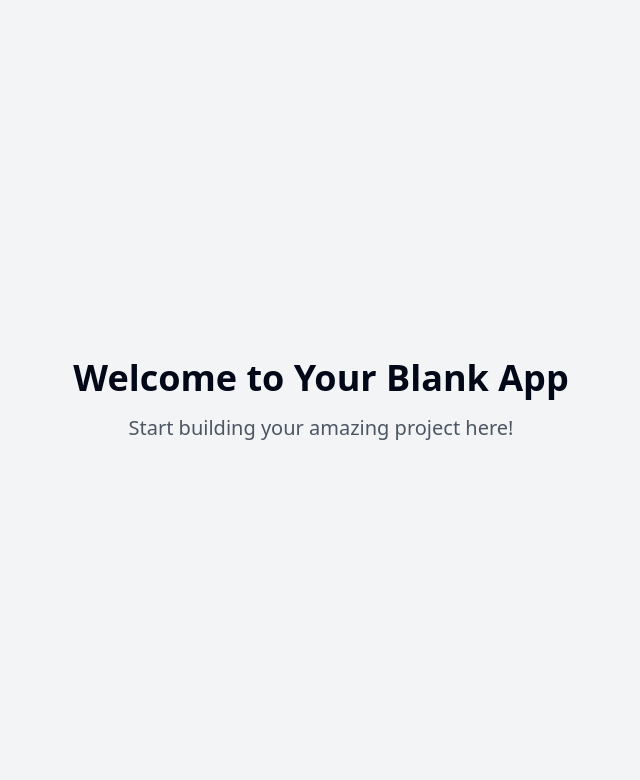
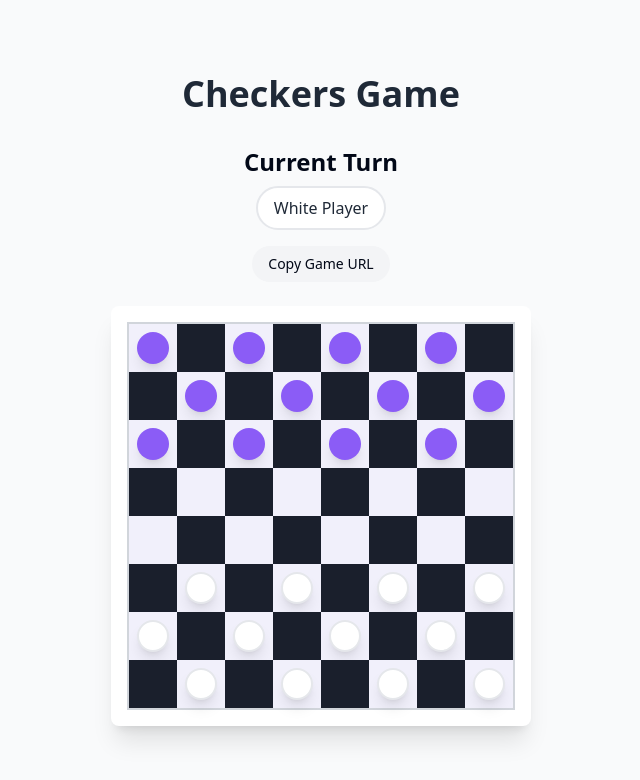
Before and after one commit to matheusmcsbr/checkerboard-wanderlust-connect, a React (Vite) app: page / in a window 1280 px wide. Shown: the top 780 px of the page, without its empty margins (319-959 px from the left). Built offline with nearby package versions, Linux system fonts and the light colour scheme.

Commit message:
Add checkers game
Implement a checkers game with multiplayer functionality using URL sharing.

```diff
--- a/src/App.tsx
+++ b/src/App.tsx
@@ -1,9 +1,10 @@
+
 import { Toaster } from "@/components/ui/toaster";
 import { Toaster as Sonner } from "@/components/ui/sonner";
 import { TooltipProvider } from "@/components/ui/tooltip";
 import { QueryClient, QueryClientProvider } from "@tanstack/react-query";
 import { BrowserRouter, Routes, Route } from "react-router-dom";
-import Index from "./pages/Index";
+import Game from "./pages/Game";
 import NotFound from "./pages/NotFound";
 
 const queryClient = new QueryClient();
@@ -15,8 +16,7 @@ const App = () => (
       <Sonner />
       <BrowserRouter>
         <Routes>
-          <Route path="/" element={<Index />} />
-          {/* ADD ALL CUSTOM ROUTES ABOVE THE CATCH-ALL "*" ROUTE */}
+          <Route path="/" element={<Game />} />
           <Route path="*" element={<NotFound />} />
         </Routes>
       </BrowserRouter>
--- /dev/null
+++ b/src/components/CheckerBoard.tsx
@@ -0,0 +1,67 @@
+
+import React from 'react';
+import { Square } from 'lucide-react';
+import { useNavigate, useLocation } from 'react-router-dom';
+
+interface CheckerBoardProps {
+  gameState: string;
+  onMove: (from: number, to: number) => void;
+  currentPlayer: 'white' | 'purple';
+}
+
+const CheckerBoard: React.FC<CheckerBoardProps> = ({ gameState, onMove, currentPlayer }) => {
+  const [selectedPiece, setSelectedPiece] = React.useState<number | null>(null);
+
+  const renderSquare = (position: number) => {
+    const row = Math.floor(position / 8);
+    const col = position % 8;
+    const isDark = (row + col) % 2 === 1;
+    const piece = gameState[position];
+
+    const isValidMove = selectedPiece !== null &&
+      ((currentPlayer === 'white' && gameState[selectedPiece] === 'w') ||
+       (currentPlayer === 'purple' && gameState[selectedPiece] === 'p'));
+
+    const handleClick = () => {
+      if (selectedPiece === null && piece !== '.') {
+        if ((currentPlayer === 'white' && piece === 'w') ||
+            (currentPlayer === 'purple' && piece === 'p')) {
+          setSelectedPiece(position);
+        }
+      } else if (selectedPiece !== null) {
+        if (position !== selectedPiece) {
+          onMove(selectedPiece, position);
+        }
+        setSelectedPiece(null);
+      }
+    };
+
+    return (
+      <div
+        key={position}
+        onClick={handleClick}
+        className={`w-12 h-12 flex items-center justify-center transition-all duration-200
+          ${isDark ? 'bg-[#1A1F2C]' : 'bg-[#F1F0FB]'}
+          ${selectedPiece === position ? 'ring-2 ring-blue-500' : ''}
+          ${isValidMove ? 'cursor-pointer' : ''}`}
+      >
+        {piece !== '.' && (
+          <div className={`w-8 h-8 rounded-full shadow-lg transition-transform
+            ${piece === 'w' ? 'bg-white border-2 border-gray-200' : 'bg-[#8B5CF6]'}
+            ${selectedPiece === position ? 'transform scale-110' : ''}`}
+          />
+        )}
+      </div>
+    );
+  };
+
+  return (
+    <div className="inline-block p-4 bg-white rounded-lg shadow-xl">
+      <div className="grid grid-cols-8 gap-0 border-2 border-gray-300">
+        {Array(64).fill(null).map((_, i) => renderSquare(i))}
+      </div>
+    </div>
+  );
+};
+
+export default CheckerBoard;
--- /dev/null
+++ b/src/components/GameStatus.tsx
@@ -0,0 +1,36 @@
+
+import React from 'react';
+
+interface GameStatusProps {
+  currentPlayer: 'white' | 'purple';
+  gameUrl: string;
+}
+
+const GameStatus: React.FC<GameStatusProps> = ({ currentPlayer, gameUrl }) => {
+  const copyUrl = () => {
+    navigator.clipboard.writeText(gameUrl);
+  };
+
+  return (
+    <div className="mb-6 text-center">
+      <div className="mb-4">
+        <h2 className="text-2xl font-bold mb-2">Current Turn</h2>
+        <div className={`inline-block px-4 py-2 rounded-full ${
+          currentPlayer === 'purple' ? 'bg-[#8B5CF6] text-white' : 'bg-white text-gray-800 border-2 border-gray-200'
+        }`}>
+          {currentPlayer.charAt(0).toUpperCase() + currentPlayer.slice(1)} Player
+        </div>
+      </div>
+      <div className="mt-4">
+        <button
+          onClick={copyUrl}
+          className="px-4 py-2 bg-gray-100 hover:bg-gray-200 transition-colors rounded-full text-sm"
+        >
+          Copy Game URL
+        </button>
+      </div>
+    </div>
+  );
+};
+
+export default GameStatus;
--- /dev/null
+++ b/src/pages/Game.tsx
@@ -0,0 +1,79 @@
+
+import React, { useEffect, useState } from 'react';
+import { useLocation, useNavigate } from 'react-router-dom';
+import CheckerBoard from '../components/CheckerBoard';
+import GameStatus from '../components/GameStatus';
+
+const INITIAL_BOARD = 'p.p.p.p.'
+                   + '.p.p.p.p'
+                   + 'p.p.p.p.'
+                   + '........'
+                   + '........'
+                   + '.w.w.w.w'
+                   + 'w.w.w.w.'
+                   + '.w.w.w.w';
+
+const Game = () => {
+  const location = useLocation();
+  const navigate = useNavigate();
+  const [gameState, setGameState] = useState(INITIAL_BOARD);
+  const [currentPlayer, setCurrentPlayer] = useState<'white' | 'purple'>('white');
+
+  useEffect(() => {
+    const params = new URLSearchParams(location.search);
+    const state = params.get('state');
+    const player = params.get('player');
+
+    if (state && state.length === 64 && /^[pw.]{64}$/.test(state)) {
+      setGameState(state);
+    }
+
+    if (player === 'white' || player === 'purple') {
+      setCurrentPlayer(player);
+    }
+  }, [location]);
+
+  const handleMove = (from: number, to: number) => {
+    // Basic move validation (only diagonal moves)
+    const fromRow = Math.floor(from / 8);
+    const fromCol = from % 8;
+    const toRow = Math.floor(to / 8);
+    const toCol = to % 8;
+
+    const isValidMove = Math.abs(fromRow - toRow) === 1 &&
+                       Math.abs(fromCol - toCol) === 1 &&
+                       gameState[to] === '.';
+
+    if (!isValidMove) return;
+
+    const newState = gameState.split('');
+    newState[to] = newState[from];
+    newState[from] = '.';
+    const newGameState = newState.join('');
+
+    setGameState(newGameState);
+    setCurrentPlayer(currentPlayer === 'white' ? 'purple' : 'white');
+
+    // Update URL with new game state
+    const params = new URLSearchParams();
+    params.set('state', newGameState);
+    params.set('player', currentPlayer === 'white' ? 'purple' : 'white');
+    navigate(`?${params.toString()}`);
+  };
+
+  const gameUrl = window.location.href;
+
+  return (
+    <div className="min-h-screen bg-gray-50 flex flex-col items-center justify-center p-4">
+      <h1 className="text-4xl font-bold mb-8 text-gray-800">Checkers Game</h1>
+      <GameStatus currentPlayer={currentPlayer} gameUrl={gameUrl} />
+      <CheckerBoard
+        gameState={gameState}
+        onMove={handleMove}
+        currentPlayer={currentPlayer}
+      />
+    </div>
+  );
+};
+
+export default Game;
```
